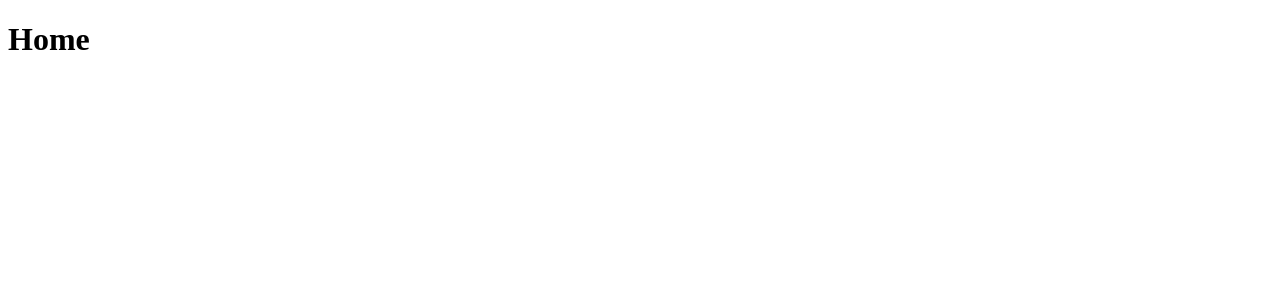
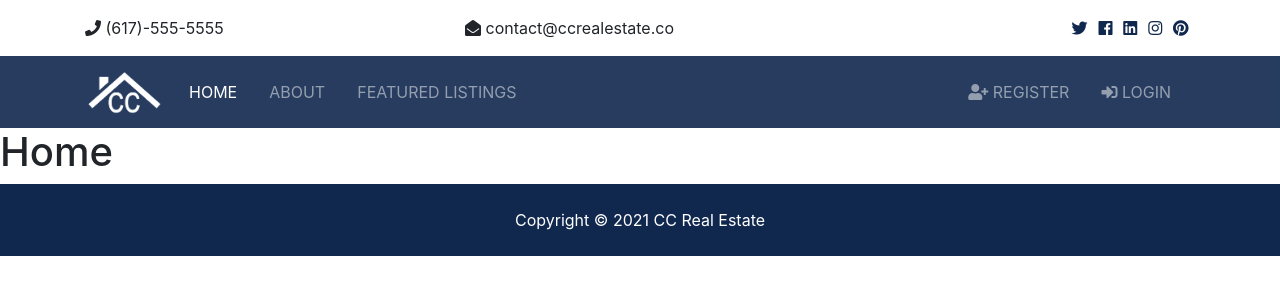
Before and after one commit to hingsmy/ccre_project, a Django app: page / in a window 1280 px wide. Before the commit the part shown is almost empty. Shown: the top 300 px of the page. Run offline with Django 3.2, Linux system fonts and the light colour scheme; some libraries are stand-ins or nearby versions.

Commit message:
Boostrap Layout Markup

```diff
--- a/templates/base.html
+++ b/templates/base.html
@@ -1,13 +1,36 @@
+{% load static %}
+
 <!DOCTYPE html>
 <html lang="en">
 <head>
   <meta charset="UTF-8">
   <meta http-equiv="X-UA-Compatible" content="IE=edge">
   <meta name="viewport" content="width=device-width, initial-scale=1.0">
+  <!-- Font Awesome -->
+  <link rel="stylesheet" href="{% static 'css/all.css' %}">
+  <!-- Bootstrap -->
+  <link rel="stylesheet" href="{% static 'css/bootstrap.css' %}">
+  <!-- Custom -->
+  <link rel="stylesheet" href="{% static 'css/style.css' %}">
+  <!-- Lightbox -->
+  <link rel="stylesheet" href="{% static 'css/lightbox.min.css' %}">
   <title>CC Real Estate</title>
 </head>
 <body>
+  <!-- Top Bar -->
+  {% include 'partials/_topbar.html' %}
+  <!-- Nav Bar -->
+  {% include 'partials/_navbar.html'%}
+  <!-- Main Content -->
   {% block content %}
   {% endblock %}
+  <!-- Footer -->
+  {% include 'partials/_footer.html' %}
+
+
+  <script src="{% static 'js/jquery-3.3.1.min.js' %}"></script>
+  <script src="{% static 'js/bootstrap.bundle.min.js' %}"></script>
+  <script src="{% static 'js/lightbox.min.js' %}"></script>
+  <script src="{% static 'js/main.js' %}"></script>
 </body>
 </html>
--- /dev/null
+++ b/templates/partials/_footer.html
@@ -0,0 +1,5 @@
+<!-- Footer -->
+<footer id="main-footer" class="py-4 bg-primary text-white text-center">
+  Copyright &copy;
+  <span class="year"></span> CC Real Estate
+</footer>
--- /dev/null
+++ b/templates/partials/_navbar.html
@@ -0,0 +1,38 @@
+ {% load static %}
+ <!-- Navbar -->
+ <nav class="navbar navbar-expand-lg navbar-dark bg-primary sticky-top">
+  <div class="container">
+    <a class="navbar-brand" href="index.html">
+      <img src="{% static 'img/logo.png' %}" class="logo" alt="">
+    </a>
+    <button class="navbar-toggler" type="button" data-toggle="collapse" data-target="#navbarNavAltMarkup">
+      <span class="navbar-toggler-icon"></span>
+    </button>
+    <div class="collapse navbar-collapse" id="navbarNavAltMarkup">
+      <ul class="navbar-nav">
+        <li class="nav-item active mr-3">
+          <a class="nav-link" href="index.html">Home</a>
+        </li>
+        <li class="nav-item mr-3">
+          <a class="nav-link" href="about.html">About</a>
+        </li>
+        <li class="nav-item mr-3">
+          <a class="nav-link" href="listings.html">Featured Listings</a>
+        </li>
+      </ul>
+
+      <ul class="navbar-nav ml-auto">
+        <li class="nav-item mr-3">
+          <a class="nav-link" href="register.html">
+            <i class="fas fa-user-plus"></i> Register</a>
+        </li>
+        <li class="nav-item mr-3">
+          <a class="nav-link" href="login.html">
+            <i class="fas fa-sign-in-alt"></i>
+
+            Login</a>
+        </li>
+      </ul>
+    </div>
+  </div>
+</nav>
--- /dev/null
+++ b/templates/partials/_topbar.html
@@ -0,0 +1,32 @@
+ <!-- Top Bar -->
+ <section id="top-bar" class="p-3">
+  <div class="container">
+    <div class="row">
+      <div class="col-md-4">
+        <i class="fas fa-phone"></i> (617)-555-5555
+      </div>
+      <div class="col-md-4">
+        <i class="fas fa-envelope-open"></i> contact@ccrealestate.co
+      </div>
+      <div class="col-md-4">
+        <div class="social text-right">
+          <a href="#">
+            <i class="fab fa-twitter"></i>
+          </a>
+          <a href="#">
+            <i class="fab fa-facebook"></i>
+          </a>
+          <a href="#">
+            <i class="fab fa-linkedin"></i>
+          </a>
+          <a href="#">
+            <i class="fab fa-instagram"></i>
+          </a>
+          <a href="#">
+            <i class="fab fa-pinterest"></i>
+          </a>
+        </div>
+      </div>
+    </div>
+  </div>
+</section>
```
